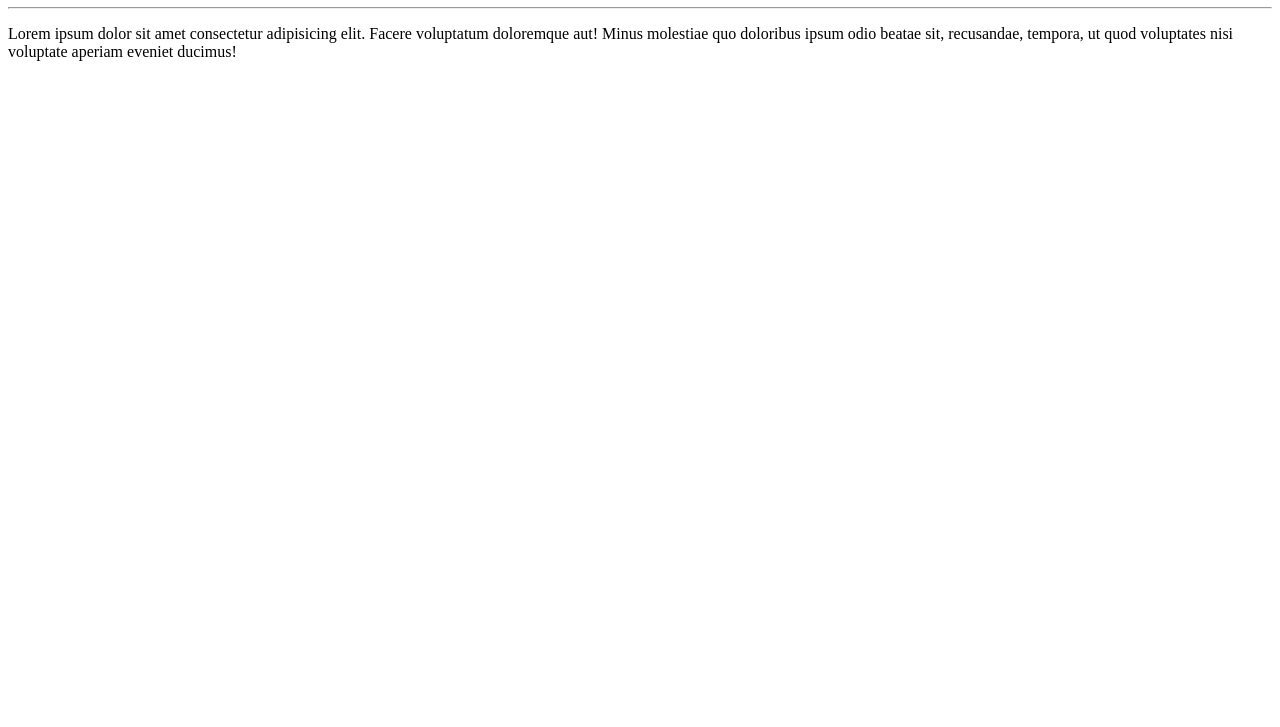
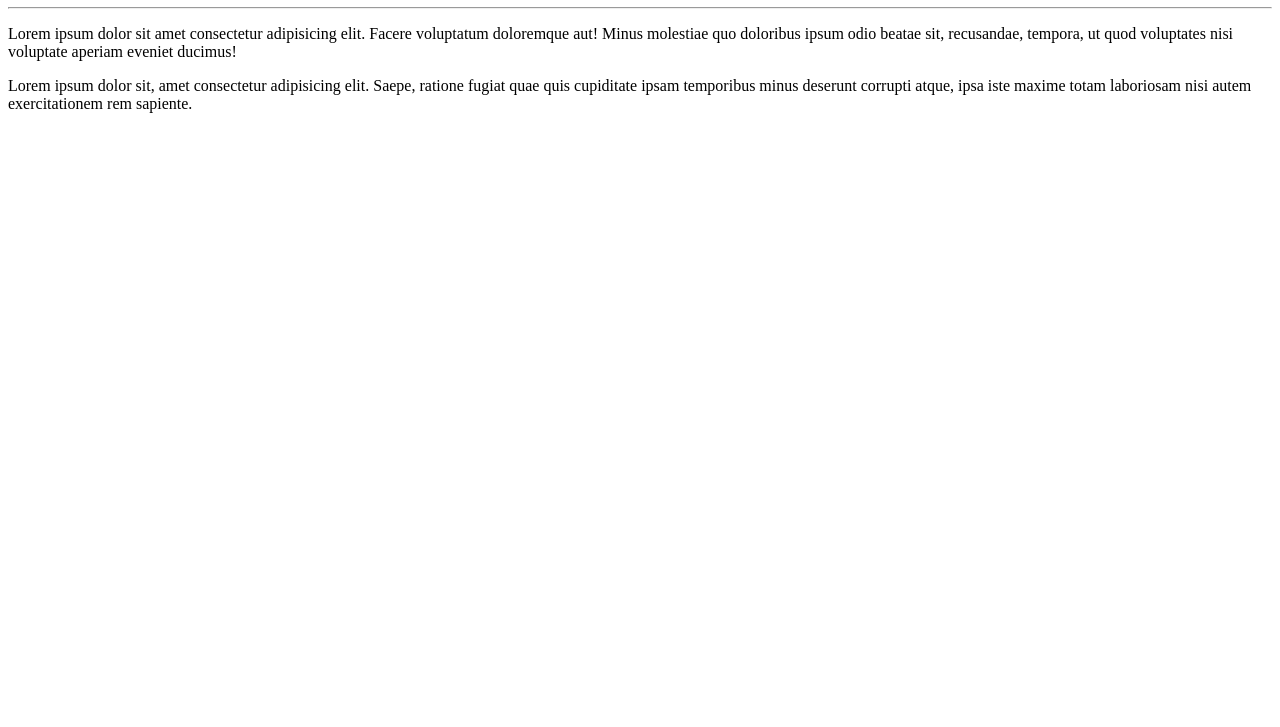
Before and after one commit to GfCarvalho77/Guanabara, a plain HTML site: page Site_exemplo/Index.html in a window 1280 px wide. Shown: the part 73-800 px from the top of the page. Drawn offline with Linux system fonts and the light colour scheme.

Commit message:
Adição de parágrafo
mais um lorem

```diff
--- a/Site_exemplo/Index.html
+++ b/Site_exemplo/Index.html
@@ -13,5 +13,6 @@
   Facere voluptatum doloremque aut! Minus molestiae quo doloribus
   ipsum odio beatae sit, recusandae, tempora, ut quod voluptates nisi voluptate
   aperiam eveniet ducimus!</p>
+  <p>Lorem ipsum dolor sit, amet consectetur adipisicing elit. Saepe, ratione fugiat quae quis cupiditate ipsam temporibus minus deserunt corrupti atque, ipsa iste maxime totam laboriosam nisi autem exercitationem rem sapiente.</p>
 </body>
 </html>
```
